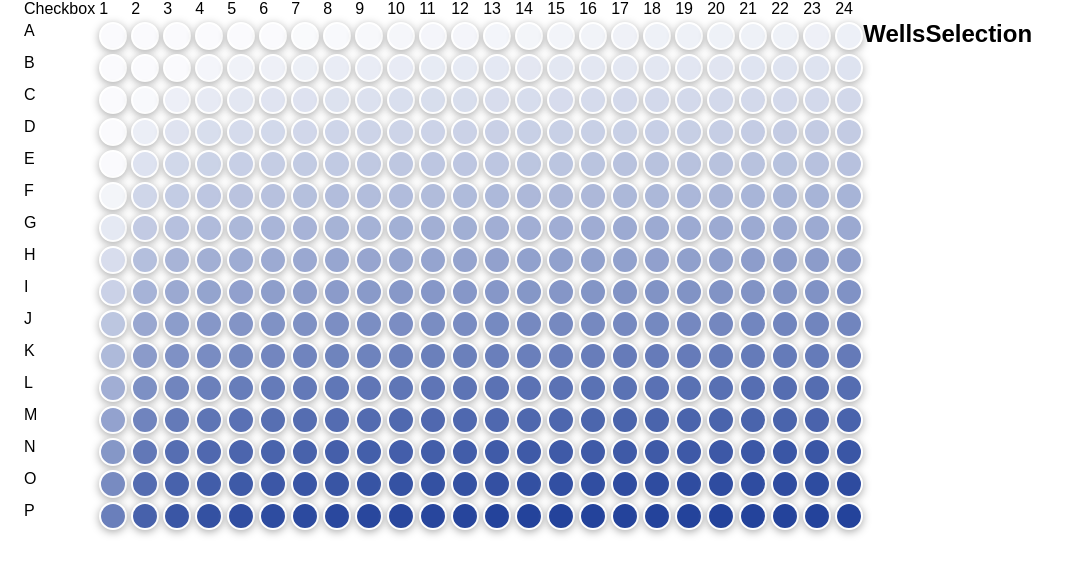
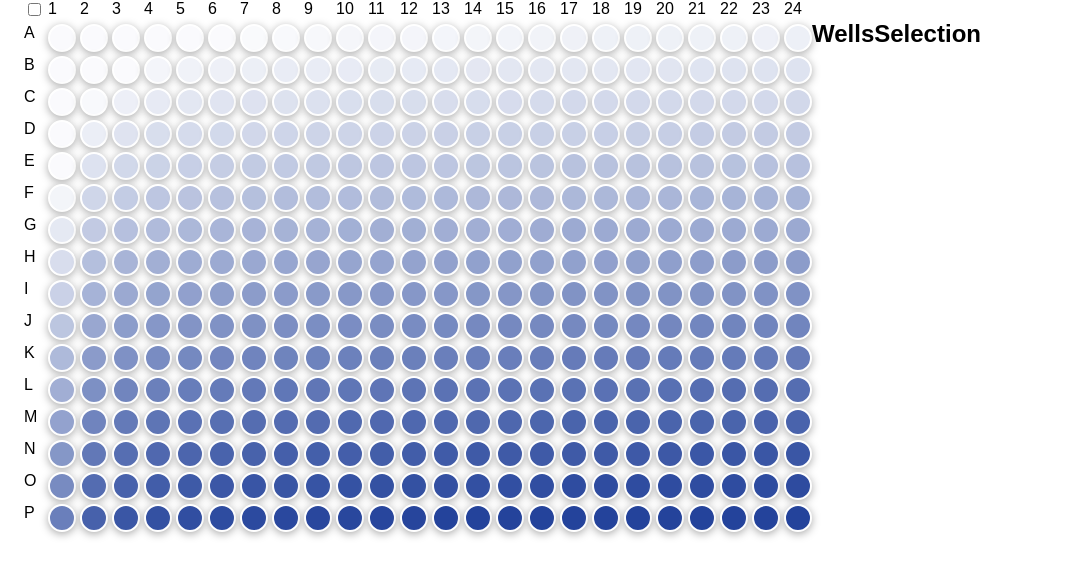
Before and after one commit to justinmc/qPCR-data-viz, a React (Create React App) app: page / in a window 1280 px wide. Shown: the top 576 px of the page, without its empty margins (0-1070 px from the left). Built offline with nearby package versions, Linux system fonts and the light colour scheme.

Commit message:
Checkbox to select all

```diff
--- a/src/App.jsx
+++ b/src/App.jsx
@@ -15,6 +15,7 @@ class App extends React.PureComponent {
     super(props);
 
     this.onClickWellBound = this.onClickWell.bind(this);
+    this.onChangeSelectAllBound = this.onChangeSelectAll.bind(this);
 
     this.state = {
       maxCycle: null,
@@ -28,6 +29,25 @@ class App extends React.PureComponent {
     this.setState({
       maxCycle: parseMaxCycles(qpcrData),
       wells,
+    });
+  }
+
+  /**
+   * Handle changing the "select all" checkbox
+   */
+  onChangeSelectAll() {
+    const { wells } = this.state;
+    const allAreSelected = wells.every(well => well.selected);
+
+    // We're either selecting all or unselecting all
+    let selected = false;
+    if (!allAreSelected) {
+      selected = true;
+    }
+
+    const nextWells = selectRange(wells, 0, wells.length - 1, selected);
+    this.setState({
+      wells: nextWells,
     });
   }
 
@@ -61,7 +81,7 @@ class App extends React.PureComponent {
     if (shiftKey && !metaKey) {
       nextSelectionCursor = typeof selectionCursor === 'number'
         ? selectionCursor : wellIndex;
-      nextWells = selectRange(nextWells, nextSelectionCursor, wellIndex);
+      nextWells = selectRange(nextWells, nextSelectionCursor, wellIndex, true);
 
     // Otherwise just toggle the clicked well
     } else {
@@ -87,6 +107,7 @@ class App extends React.PureComponent {
         <div className="panel-left">
           <WellsGrid
             maxCycle={maxCycle}
+            onChangeSelectAll={this.onChangeSelectAllBound}
             onClickWell={this.onClickWellBound}
             wells={wells}
           />
--- a/src/components/WellsGrid.jsx
+++ b/src/components/WellsGrid.jsx
@@ -8,7 +8,13 @@ import {
 import { getLetterIndex } from '../utils/displayUtils';
 import '../styles/WellsGrid.css';
 
-export default function WellsGrid({ maxCycle, onClickWell, wells }) {
+export default function WellsGrid({
+  maxCycle,
+  onChangeSelectAll,
+  onClickWell,
+  wells,
+}) {
+  const allAreSelected = wells.every(well => well.selected);
   const dimensions = getDimensions(wells);
 
   // The top numbered header grid items
@@ -60,7 +66,11 @@ export default function WellsGrid({ maxCycle, onClickWell, wells }) {
           gridColumn: 1,
         }}
       >
-        Checkbox
+        <input
+          type="checkbox"
+          checked={allAreSelected}
+          onChange={onChangeSelectAll}
+        />
       </div>
       {headers}
       {sides}
@@ -80,6 +90,7 @@ export default function WellsGrid({ maxCycle, onClickWell, wells }) {
 
 WellsGrid.propTypes = {
   maxCycle: PropTypes.number.isRequired,
+  onChangeSelectAll: PropTypes.func.isRequired,
   onClickWell: PropTypes.func.isRequired,
   wells: PropTypes.arrayOf(wellPropType).isRequired,
 };
--- a/src/utils/wellUtils.js
+++ b/src/utils/wellUtils.js
@@ -141,7 +141,7 @@ export function clearSelection(wells) {
 }
 
 /**
- * Select the wells between the given indices, inclusive.
+ * Set selected for the wells between the given indices, inclusive.
  * Indices need not be in order.
  * Returns new array and new wells where modified.
  * @param {Well[]} wells
@@ -149,7 +149,7 @@ export function clearSelection(wells) {
  * @param {Number} index2
  * @returns {Well[]}
  */
-export function selectRange(wells, index1, index2) {
+export function selectRange(wells, index1, index2, selected) {
   // Order the given indices
   const startIndex = Math.min(index1, index2);
   const endIndex = Math.max(index1, index2);
@@ -160,7 +160,7 @@ export function selectRange(wells, index1, index2) {
     }
     return {
       ...well,
-      selected: true,
+      selected,
     };
   });
 }
```
